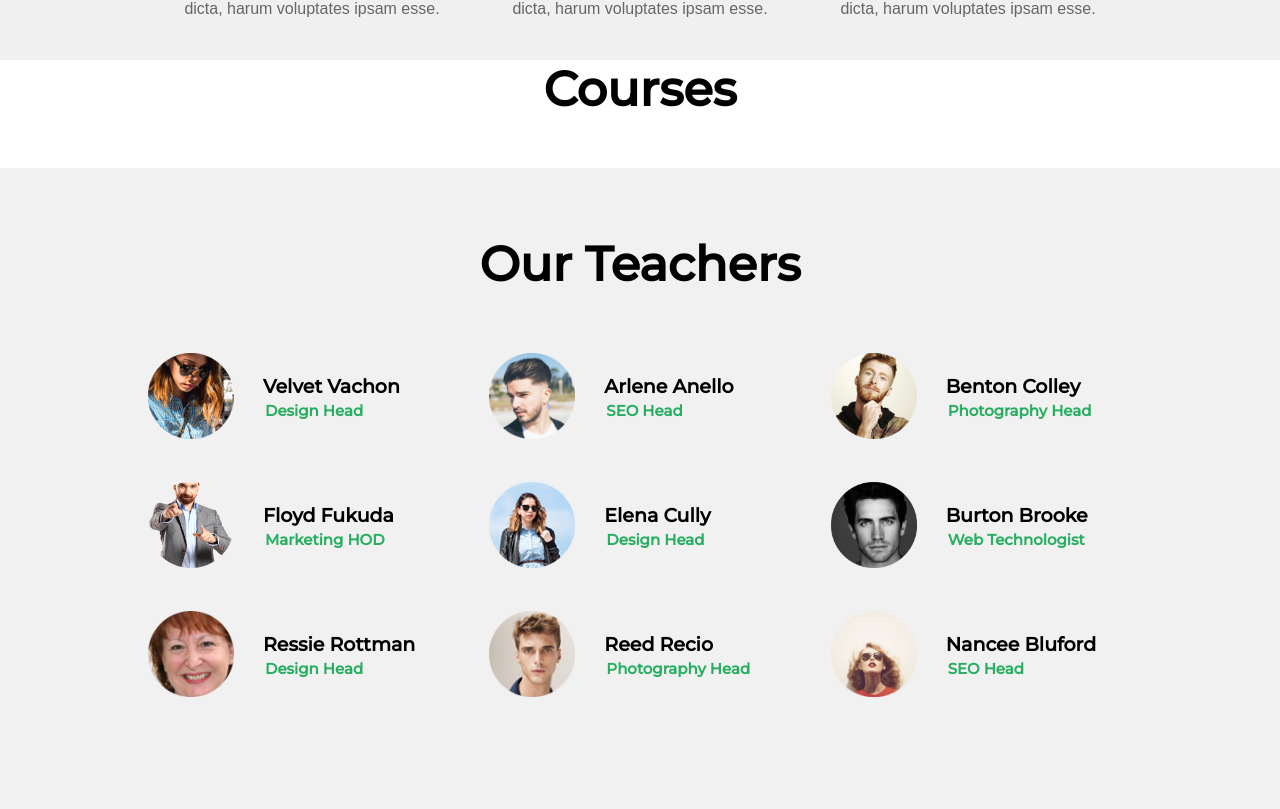
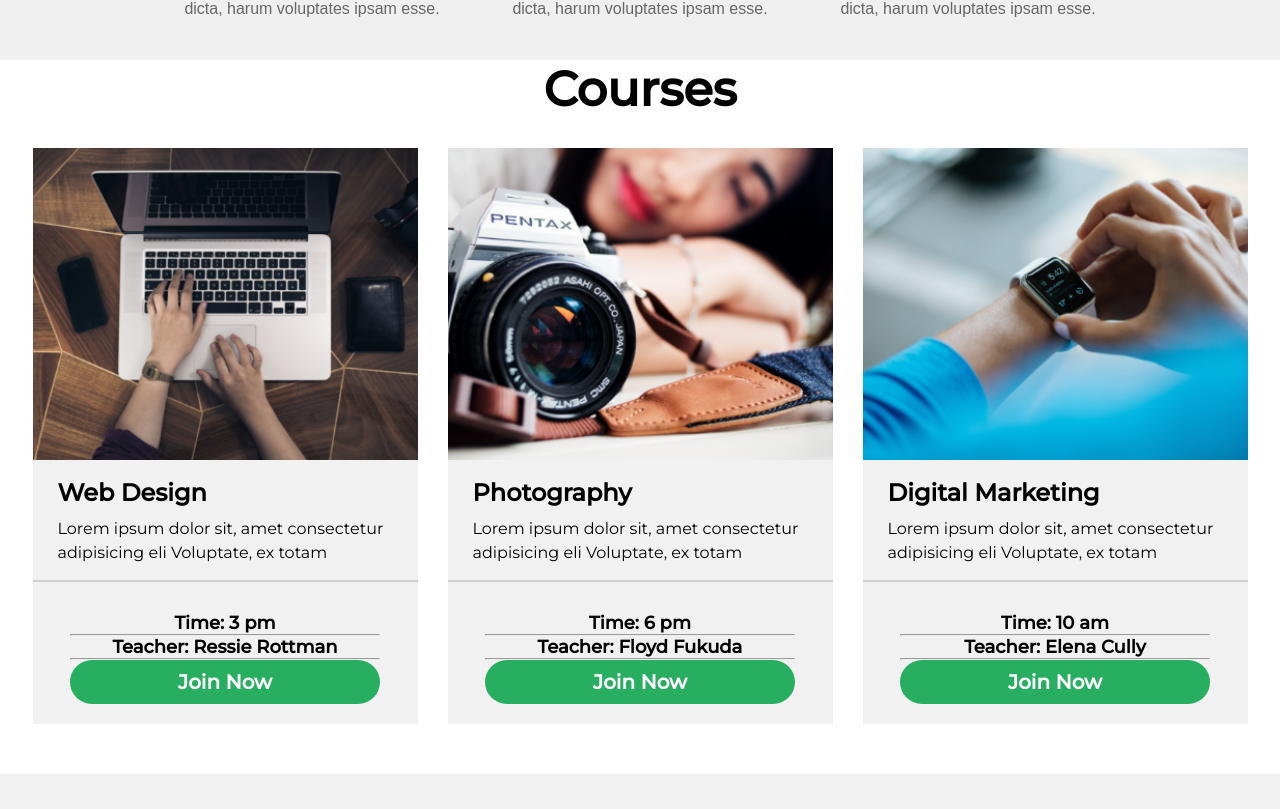
Before and after one commit to tatu7/education_project, a React (Create React App) app: page / in a window 1280 px wide. Shown: the part 751-1560 px from the top of the page. Built offline with nearby package versions, Linux system fonts and the light colour scheme.

Commit message:
responsive finish

```diff
--- a/src/components/Courses/Courses.jsx
+++ b/src/components/Courses/Courses.jsx
@@ -39,7 +39,7 @@ function Courses() {
   return (
     <div className="courses">
       <h1 className="title">Courses</h1>
-      {/* <div className="main">
+      <div className="main">
         {course_database.map((val) => {
           return (
             <div className="course" key={val.id}>
@@ -60,7 +60,7 @@ function Courses() {
             </div>
           );
         })}
-      </div> */}
+      </div>
     </div>
   );
 }
```
